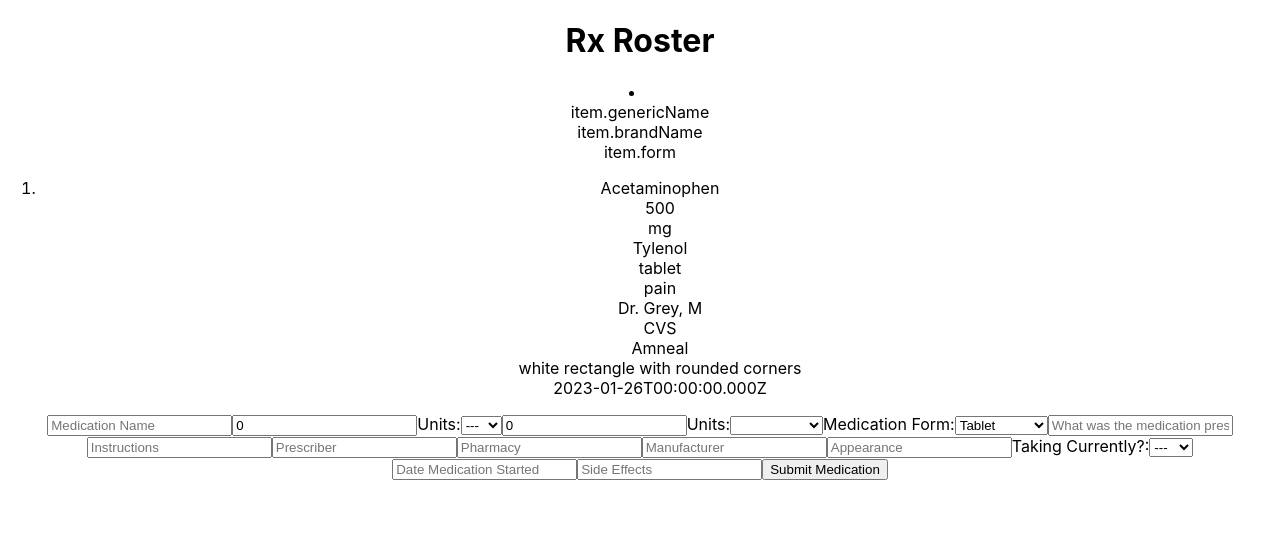
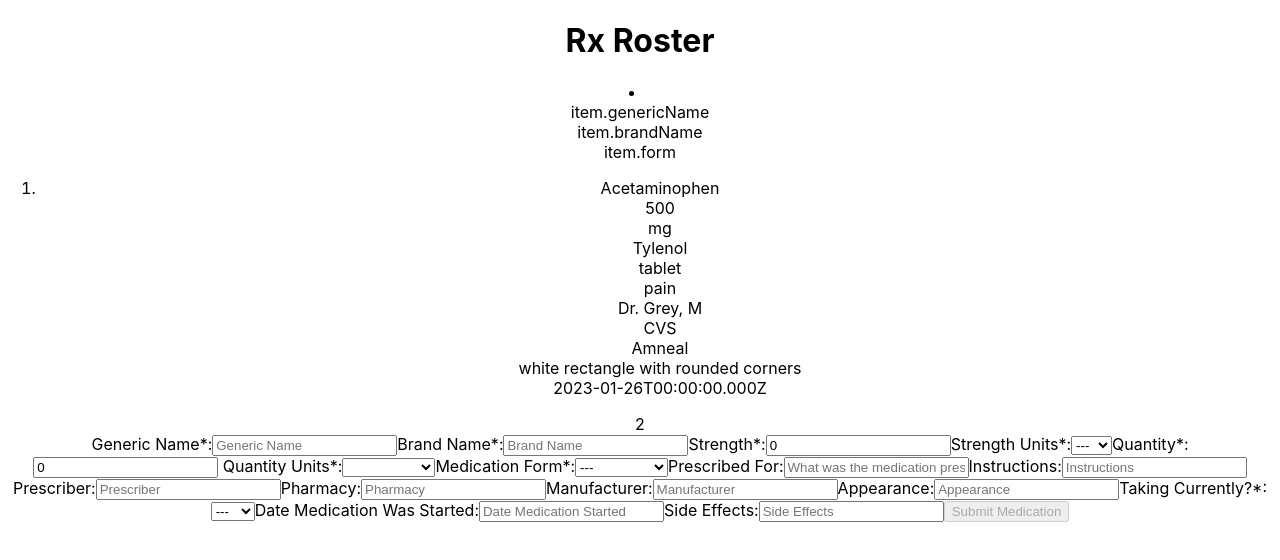
Before and after one commit to rose-codes/rx-roster-front-end, a React (Create React App) app in the folder rx-roster-front-end/: page / in a window 1280 px wide. Shown: the top 560 px of the page. Built offline with nearby package versions, Linux system fonts and the light colour scheme; no server answers.

Commit message:
Finished adding validation to form, added basic styling for errors

```diff
--- a/rx-roster-front-end/src/components/NewMedForm.js
+++ b/rx-roster-front-end/src/components/NewMedForm.js
@@ -1,16 +1,19 @@
-import { useState, useContext } from "react";
-import { useForm, useController } from "react-hook-form";
-import * as yup from "yup";
+import { useContext } from "react";
+import { useForm } from "react-hook-form";
 import RxContext from "../context/RxContext";
+
+let renderCount = 0;
+
 const NewMedForm = () => {
   const {
     register,
     handleSubmit,
-    watch,
-    formState: { errors },
+    formState: { errors, isValid },
+    reset,
   } = useForm({
     defaultValues: {
-      medName: "",
+      brandName: "",
+      genericName: "",
       strength: 0,
       strengthUnits: "",
       quantity: 0,
@@ -24,234 +27,260 @@
       startDate: "",
       appearance: "",
       currentlyTaking: "",
-      startDate: "",
       sideEffects: "",
     },
+    mode: "onBlur",
   });
   const { addMed } = useContext(RxContext);
-  const [medName, setMedName] = useState("");
-  const [btnDisabled, setBtnDisabled] = useState(true);
-  const [message, setMessage] = useState("");
-  const handleTextChange = (e) => {
-    if (medName === "") {
-      setBtnDisabled(true);
-      setMessage(null);
-    } else if (medName !== "" && medName.trim().length <= 3) {
-      setMessage("Medication name must contain at least 3 characters");
-      setBtnDisabled(true);
-    } else {
-      setMessage(null);
-      setBtnDisabled(false);
-    }
-    setMedName(e.target.value);
-  };
 
   const onSubmit = (formValues) => {
-    // if (medName.trim().length > 10) {
-    //   const newMed = {
-    //     medName,
-    //   };
-    //   addMed(newMed);
-    // }
-    console.log(formValues);
+    addMed(formValues);
+    reset();
   };
+  renderCount++;
+  // @todo: separate each field + label into separate divs
   return (
     <form onSubmit={handleSubmit(onSubmit)}>
+      <div>{renderCount}</div>
+      <label htmlFor="genericName">Generic Name*:</label>
       <input
+        className={`text-field ${errors.genericName && "invalid"}`}
         type="text"
-        {...register("medName")}
-        // {...register("medName", {
-        //   required: { value: true, message: "Medication Name is Required" },
-        // },
-        // {minLength: {
-        //   value: 3,
-        //   message: "Medication names must be longer than 3 characters"
-        // }})}
-        onChange={handleTextChange}
-        placeholder="Medication Name"
+        {...register(
+          "genericName",
+          {
+            required: { value: true, message: "Generic Name is Required" },
+            minLength: { value: 3, message: "test" },
+          },
+          {
+            minLength: {
+              value: 3,
+              message: "Medication names must be longer than 3 characters",
+            },
+          }
+        )}
+        placeholder="Generic Name"
       ></input>
+      <small className="error-message">
+        {errors?.genericName && errors.genericName.message}
+      </small>
+      <label htmlFor="brandName">Brand Name*:</label>
       <input
+        className={`text-field ${errors.brandName && "invalid"}`}
+        type="text"
+        {...register(
+          "brandName",
+          {
+            required: { value: true, message: "Brand Name is Required" },
+            minLength: { value: 3, message: "test" },
+          },
+          {
+            minLength: {
+              value: 3,
+              message: "Medication names must be longer than 3 characters",
+            },
+          }
+        )}
+        placeholder="Brand Name"
+      ></input>
+      <small className="error-message">
+        {errors?.brandName && errors.brandName.message}
+      </small>
+      <label htmlFor="strength">Strength*:</label>
+      <input
+        className={`text-field ${errors.strength && "invalid"}`}
         type="number"
-        {...register("strength")}
-        // {...register(
-        //   "strength",
-        //   { required: { value: true, message: "Please enter a number." } },
-        //   {
-        //     valueAsNumber: {
-        //       value: true,
-        //       message: "Please enter a valid number.",
-        //     },
-        //   },
-        //   {
-        //     min: {
-        //       value: 0,
-        //       message: "Medication strengths must be greater than 0."
-        //     }
-        //   }
-        // )}
-        onChange={handleTextChange}
+        step="0.001"
+        {...register("strength", {
+          required: { value: true, message: "Please enter a number." },
+          valueAsNumber: {
+            value: true,
+            message: "Please enter a valid number.",
+          },
+          min: {
+            value: 0,
+            message: "Medication strengths must be greater than 0.",
+          },
+        })}
         placeholder="Strength"
       ></input>
-      <label htmlFor="strength-units">Units:</label>
+      <small className="error-message">
+        {errors?.strength && errors.strength.message}
+      </small>
+      <label htmlFor="strength-units">Strength Units*:</label>
       <select
         id="strength-units"
-        {...register("strengthUnits")}
-        // {...register("strengthUnits", {
-        //   required: {
-        //     value: true,
-        //     message: "Please select units",
-        //   },
-        // })}
+        className={`text-field ${errors.strengthUnits && "invalid"}`}
+        {...register("strengthUnits", {
+          required: {
+            value: true,
+            message: "Please select valid units",
+          },
+        })}
       >
         <option value="">---</option>
         <option value="mg">mg</option>
         <option value="mL">mL</option>
+        <option value="%">%</option>
       </select>
+      <small className="error-message">
+        {errors?.strengthUnits && errors.strengthUnits.message}
+      </small>
+      <label htmlFor="quantity">Quantity*:</label>
       <input
-        onChange={handleTextChange}
+        className={`text-field ${errors.quantity && "invalid"}`}
         type="number"
-        {...register("quantity")}
-        // {...register(
-        //   "quantity",
-        //   { required: { value: true, message: "Please enter a number" } },
-        //   {
-        //     valueAsNumber: {
-        //       value: true,
-        //       message: "Please enter a valid number",
-        //     },
-        //   },
-        //   {
-        //     min: {
-        //       value: 0,
-        //       message: "Medication strengths must be greater than 0."
-        //     }
-        //   }
-        // )}
+        {...register("quantity", {
+          required: { value: true, message: "Please enter a number" },
+          valueAsNumber: {
+            value: true,
+            message: "Please enter a valid number",
+          },
+          min: {
+            value: 0,
+            message: "Medication strengths must be greater than 0.",
+          },
+        })}
         placeholder="Quantity"
       ></input>
-      <label htmlFor="quanity-units">Units:</label>
+      <small className="error-message">
+        {errors?.quantity && errors.quantity.message}
+      </small>
+      <label htmlFor="quanity-units"> Quantity Units*:</label>
       <select
+        className={`text-field ${errors.quantityUnits && "invalid"}`}
         id="quantity-units"
-        {...register("quantityUnits")}
-        // {...register("quantityUnits", {
-        //   required: {
-        //     value: true,
-        //     message: "Please select a units option",
-        //   },
-        // })}
+        {...register("quantityUnits", {
+          required: {
+            value: true,
+            message: "Please select a units option",
+          },
+        })}
       >
         <option value="base">---</option>
         <option value="tablet">Tablet</option>
         <option value="capsule">Capsule</option>
         <option value="caplet">Caplet</option>
+        <option value="mg">mg</option>
+        <option value="g">g</option>
         <option value="mL">mL</option>
         <option value="dropper">Dropper</option>
         <option value="suppository">Suppository</option>
         <option value="box">Box</option>
         <option value="packet">Packet</option>
+        <option value="tube">Tube</option>
       </select>
-      <label htmlFor="med-forms">Medication Form:</label>
+      <small className="error-message">
+        {errors?.quantityUnits && errors.quantityUnits.message}
+      </small>
+      <label htmlFor="med-forms">Medication Form*:</label>
+      {/* @todo: alphabetize options */}
       <select
+        className={`text-field ${errors.medForms && "invalid"}`}
         id="med-forms"
-        {...register("medForms")}
-        // {...register("medForms", {
-        //   required: {
-        //     value: true,
-        //     message: "Please select the form of the medication",
-        //   },
-        // })}
+        {...register("medForms", {
+          required: {
+            value: true,
+            message: "Please select the form of the medication",
+          },
+        })}
       >
+        <option value="">---</option>
         <option value="tablet">Tablet</option>
         <option value="capsule">Capsule</option>
         <option value="caplet">Caplet</option>
         <option value="liquid">Liquid</option>
         <option value="dropper">Dropper</option>
         <option value="suppository">Suppository</option>
+        <option value="cream">Cream</option>
+        <option value="ointment">Ointment</option>
       </select>
+      <small className="error-message">
+        {errors?.medForms && errors.medForms.message}
+      </small>
+      <label htmlFor="prescribedFor">Prescribed For:</label>
       <input
-        onChange={handleTextChange}
         type="text"
         {...register("prescribedFor")}
         placeholder="What was the medication prescribed/taken for?"
       ></input>
+      <label htmlFor="instructions">Instructions:</label>
       <input
-        onChange={handleTextChange}
         type="text"
         {...register("instructions")}
         placeholder="Instructions"
       ></input>
+      <label htmlFor="prescriber">Prescriber:</label>
       <input
-        onChange={handleTextChange}
         type="text"
         {...register("prescriber")}
         placeholder="Prescriber"
       ></input>
       {/* @todo - create dropdown of user's commonly used pharmacies + allow them to add another */}
+      <label htmlFor="pharmacyField">Pharmacy:</label>
       <input
-        onChange={handleTextChange}
         type="text"
-        {...register("pharmacy")}
+        {...register("pharmacyFilled")}
         placeholder="Pharmacy"
       ></input>
+      <label htmlFor="manufacturer">Manufacturer:</label>
       <input
-        onChange={handleTextChange}
         type="text"
         {...register("manufacturer")}
         placeholder="Manufacturer"
       ></input>
       {/* @todo - if user provides manufacturer and other required fields, may be able to pre-populate with info from API */}
+      <label htmlFor="appearance">Appearance:</label>
       <input
-        onChange={handleTextChange}
         type="text"
         {...register("appearance")}
         placeholder="Appearance"
       ></input>
-      <label htmlFor="currently-taking">Taking Currently?:</label>
+      <label htmlFor="currently-taking">Taking Currently?*:</label>
       <select
         id="currently-taking"
-        {...register("currentlyTaking")}
-        // {...register("currentlyTaking", {
-        //   required: {
-        //     value: true,
-        //     message:
-        //       "Please indicate if you are currently taking the medication",
-        //   },
-        // })}
+        {...register("currentlyTaking", {
+          required: {
+            value: true,
+            message:
+              "Please indicate if you are currently taking the medication",
+          },
+        })}
       >
         <option value="">---</option>
         <option value="true">Yes</option>
         <option value="false">No</option>
       </select>
-      {/* @todo - reformat to date and not just a string */}
+      <label htmlFor="startDate">Date Medication Was Started:</label>
       <input
-        onChange={handleTextChange}
+        className={`text-field ${errors.startDate && "invalid"}`}
         type="text"
-        {...register("startDate")}
-        // {...register(
-        //   "startDate",
-        //   {
-        //     required: {
-        //       value: true,
-        //       message: "Please indicated when the medication was started.",
-        //     },
-        //   },
-        //   {
-        //     valueAsDate: {
-        //       value: true,
-        //       message: "Please provide a valid date",
-        //     },
-        //   }
-        // )}
+        {...register(
+          "startDate",
+          {
+            required: {
+              value: true,
+              message: "Please indicated when the medication was started.",
+            },
+          },
+          {
+            valueAsDate: {
+              value: true,
+              message: "Please provide a valid date",
+            },
+          }
+        )}
         placeholder="Date Medication Started"
       ></input>
+      <label htmlFor="sideEffects">Side Effects:</label>
       <input
-        onChange={handleTextChange}
         type="text"
         placeholder="Side Effects"
         {...register("sideEffects")}
       ></input>
-      <button type="submit">Submit Medication</button>
-      <div>{message && <div className="message">{message}</div>}</div>
+      <button type="submit" disabled={!isValid}>
+        Submit Medication
+      </button>
     </form>
   );
 };
```
Also changed, not shown: rx-roster-front-end/src/App.css (+8 -0 lines).
